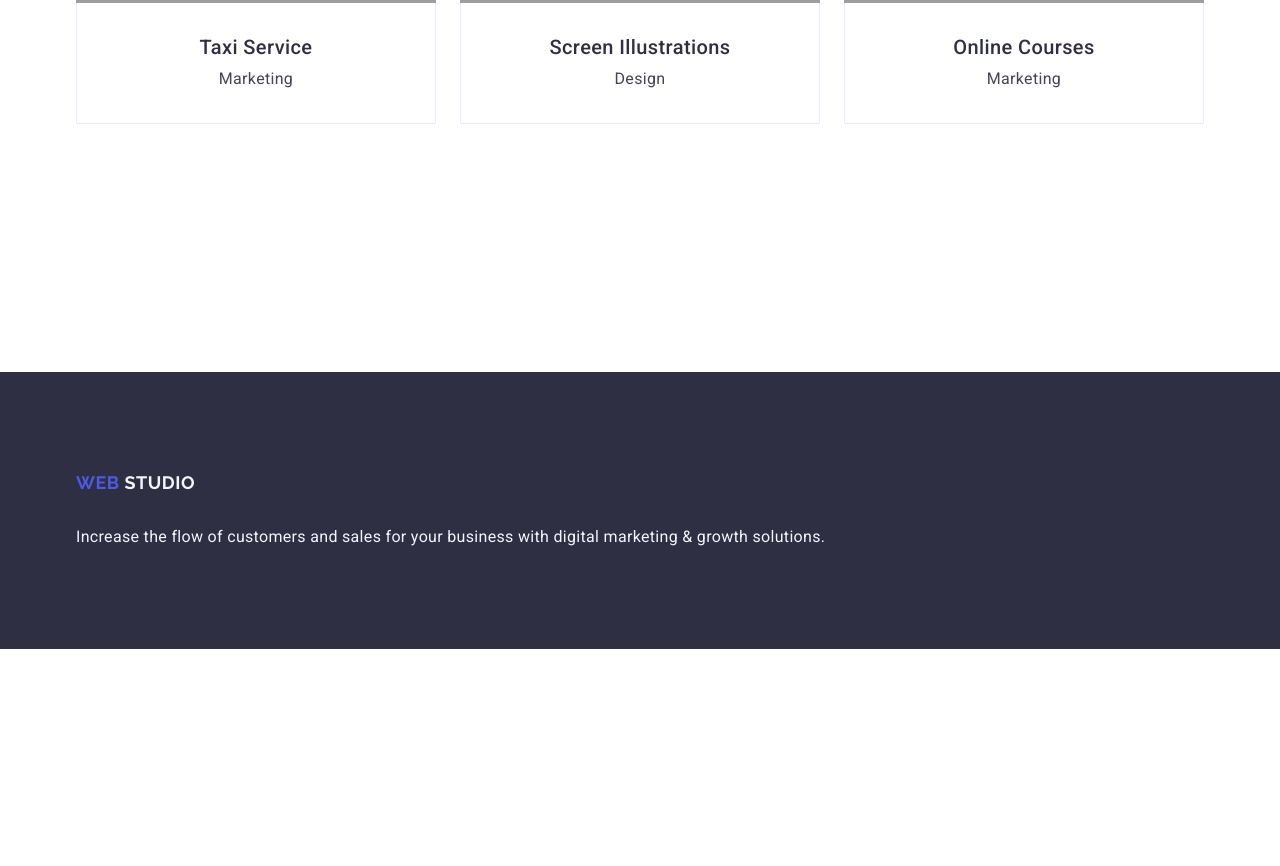
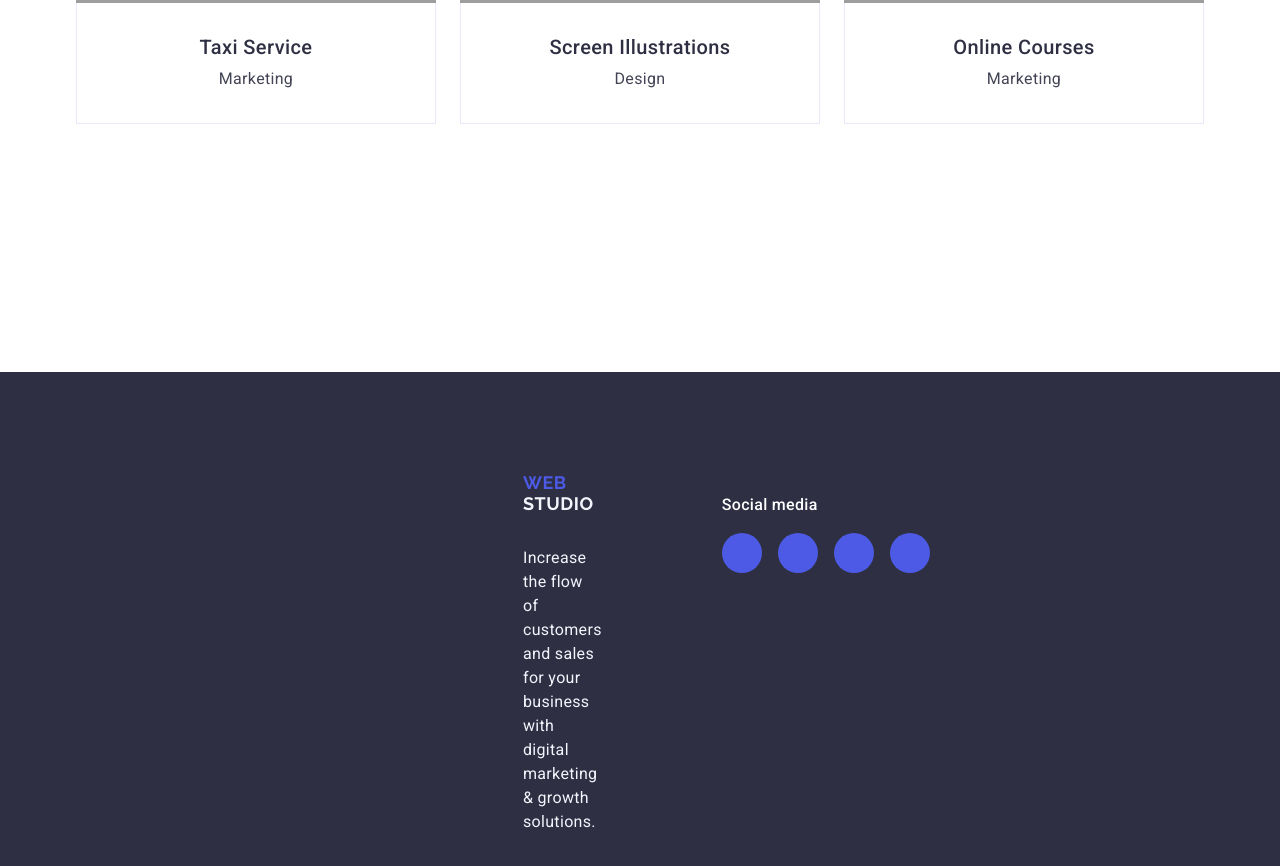
Before and after one commit to artemfastovets/goit-markup-hw-04, a plain HTML site: page index.html in a window 1280 px wide. Shown: the part 3425-4291 px from the top of the page. Before the commit the page ends 4074 px from the top, so only its background shows below. Drawn offline with nearby package versions, Linux system fonts and the light colour scheme; grey boxes are pictures that could not be loaded.

```diff
--- a/css/styles.css
+++ b/css/styles.css
@@ -375,3 +375,46 @@ display: block;}
     .image-container:hover .overlay-text {
         transform: translateY(0%);
     }
+    .footer-container {
+        display: flex;
+        align-items: baseline;
+    }
+    .footer-logo-container {
+        margin-right: 120px;
+    }
+    .footer-social-container {
+        display: flex;
+        flex-direction: column;
+    }
+    .social-text {
+        font-weight: 500;
+        font-size: 16px;
+        line-height: 1.5;
+        letter-spacing: 0.02em;
+        color: var(--text-color, #FFFFFF);
+        margin-bottom: 16px;
+    }
+    .social-list {
+        display: flex;
+        gap: 16px;
+    }
+    .social-item {
+        width: 40px;
+        height: 40px;
+    }
+    .social-link {
+        width: 100%;
+        height: 100%;
+        background-color: var(--primary-color, #4d5ae5);
+        border-radius: 50%;
+        display: flex;
+        align-items: center;
+        justify-content: center;
+        transition: background-color 250ms cubic-bezier(0.4, 0, 0.2, 1);
+    }
+    .social-link:hover, .social-link:focus {
+        background-color: #31d0aa;
+    }
+    .social-icon {
+        fill: var(--icon-color, #f4f4fd);
+    }
--- a/index.html
+++ b/index.html
@@ -305,11 +305,47 @@
     </section>
     </main>
     <footer class="page-footer">
-        <div class="container">
-        <a href="./index.html" class="logo footer-logo logo-container">Web <span class="logo-part">Studio</span></a>
-        <p class="footer-text">Increase the flow of customers and sales for your business with digital marketing & growth solutions.</p>
+        <div class="footer-container container">
+            <div class="footer-logo-container">
+                <a href="./index.html" class="logo footer-logo logo-container">Web <span class="logo-part">Studio</span></a>
+                <p class="footer-text">Increase the flow of customers and sales for your business with digital marketing & growth solutions.</p>
+            </div>
+            <div class="footer-social-container">
+                <p class="social-text">Social media</p>
+                <ul class="social-list">
+                    <li class="social-item">
+                        <a href="#" class="social-link">
+                            <svg width="24" height="24" class="social-icon">
+                                <use href="./images/icons.svg#facebook"></use>
+                            </svg>
+                        </a>
+                    </li>
+                    <li class="social-item">
+                        <a href="#" class="social-link">
+                            <svg width="24" height="24" class="social-icon">
+                                <use href="./images/icons.svg#twitter"></use>
+                            </svg>
+                        </a>
+                    </li>
+                    <li class="social-item">
+                        <a href="#" class="social-link">
+                            <svg width="24" height="24" class="social-icon">
+                                <use href="./images/icons.svg#linkedin"></use>
+                            </svg>
+                        </a>
+                    </li>
+                    <li class="social-item">
+                        <a href="#" class="social-link">
+                            <svg width="24" height="24" class="social-icon">
+                                <use href="./images/icons.svg#instagram"></use>
+                            </svg>
+                        </a>
+                    </li>
+                </ul>
+            </div>
         </div>
     </footer>
+
 </body>
 
 </html>
```
